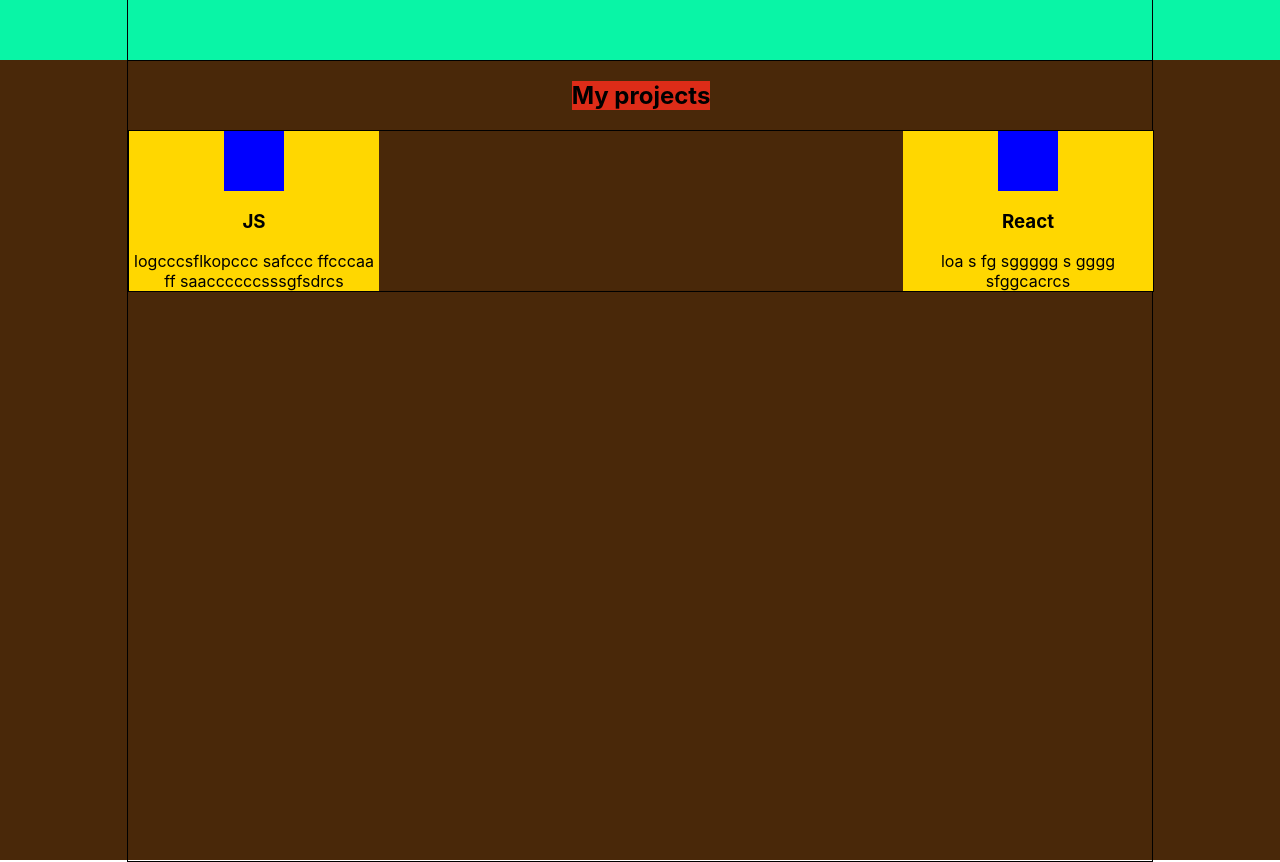
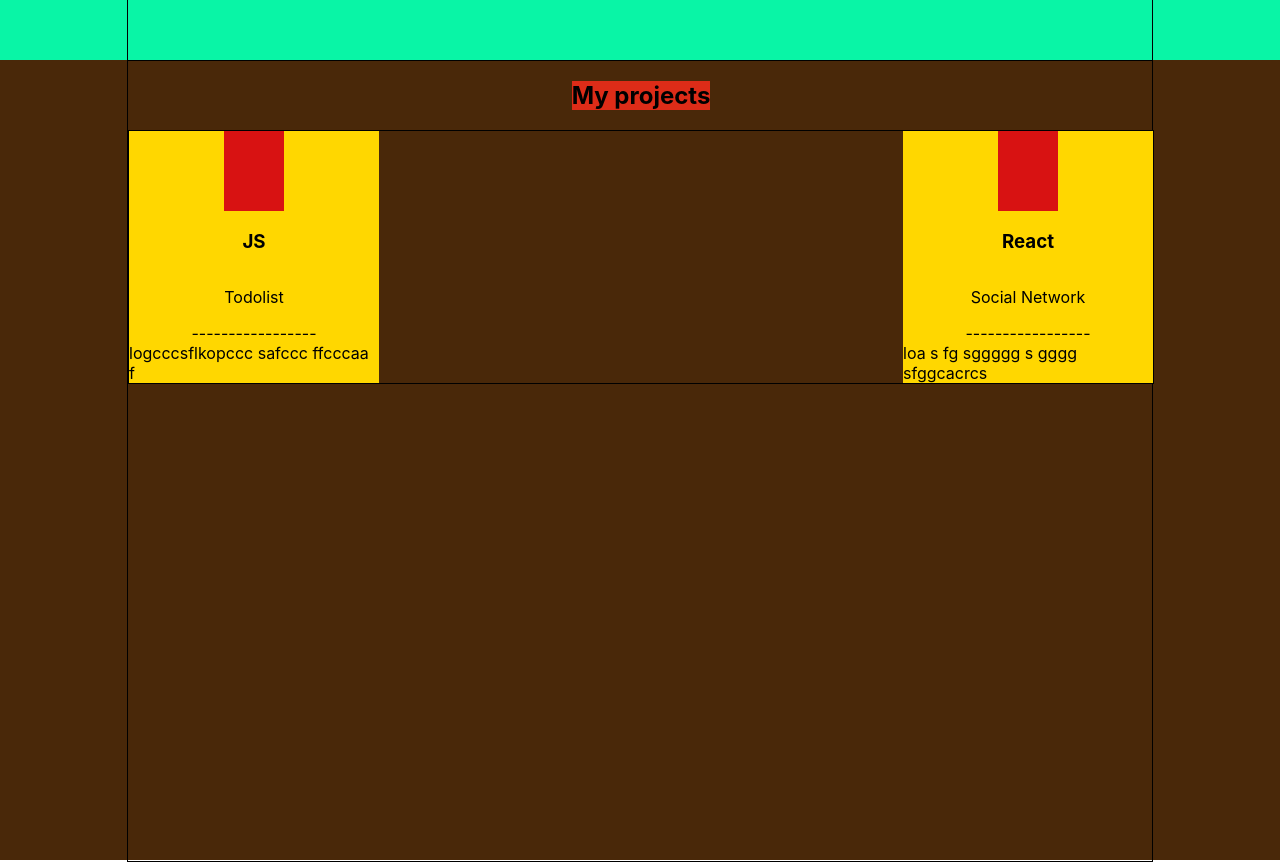
Before and after one commit to Dmitrii1987/portfolio, a React (Create React App) app: page / in a window 1280 px wide. Shown: the part 1620-2482 px from the top of the page. Built offline with nearby package versions, Linux system fonts and the light colour scheme.

Commit message:
style: add styles

```diff
--- a/src/my projects/MyProjects.tsx
+++ b/src/my projects/MyProjects.tsx
@@ -11,12 +11,18 @@ const MyProjects = () => {
             <div className={`${sContainer.container} ${s.projectsContainer}`}>
                 <h2 className={s.title} >My projects</h2>
                 <div className={s.projects}>
-                    <Project title={'JS'} description={'logcccsflkopccc safccc  ffcccaa ff saaccccccsssgfsdrcs'} />
-
-                    <Project title={'React'} description={'loa s fg sggggg s gggg sfggcacrcs'} />
+                    <Project
+                        title={'JS'}
+                        projectName={'Todolist'}
+                        description={'logcccsflkopccc safccc  ffcccaa f'}
+                       />
+                    <Project
+                        title={'React'}
+                        projectName={'Social Network'}
+                        description={'loa s fg sggggg s gggg sfggcacrcs'}
+                    />
                 </div>
             </div>
-
         </div>
     );
 };
--- a/src/my projects/project/Project.module.css
+++ b/src/my projects/project/Project.module.css
@@ -4,11 +4,15 @@
     flex-direction: column;  /* colomn - это главная ось*/
     display: flex;
     align-items: center; /*align-items выравнивает по всторостепенной оси */
-    text-align: center; /*выравнивает строчный элемент внутри блочного*/
+    text-align: left; /*выравнивает строчный элемент внутри блочного*/
 }
 
-.icon {
-    height: 60px;
+.image {
+    height: 80px;
     width: 60px;
-    background-color: blue;
+    background-color: rgb(216, 18, 18);
 }
+
+.projectName {
+    text-align: left;
+}
--- a/src/my projects/project/Project.tsx
+++ b/src/my projects/project/Project.tsx
@@ -4,12 +4,17 @@ import s from './Project.module.css'
 const Project = (props: any) => {
     return (
         <div className={s.project}>
-            <div className={s.icon}>
-
+            <div className={s.image}>
+                {props.image}
             </div>
             <h3>
                 {props.title}
             </h3>
+            <p className={s.projectName} >
+                {props.projectName}
+            </p>
+
+            -----------------
             <span className={s.description}>
                 {props.description}
             </span>
```
Also changed, not shown: src/skills/skill/Skill.tsx (line endings or trailing spaces).
